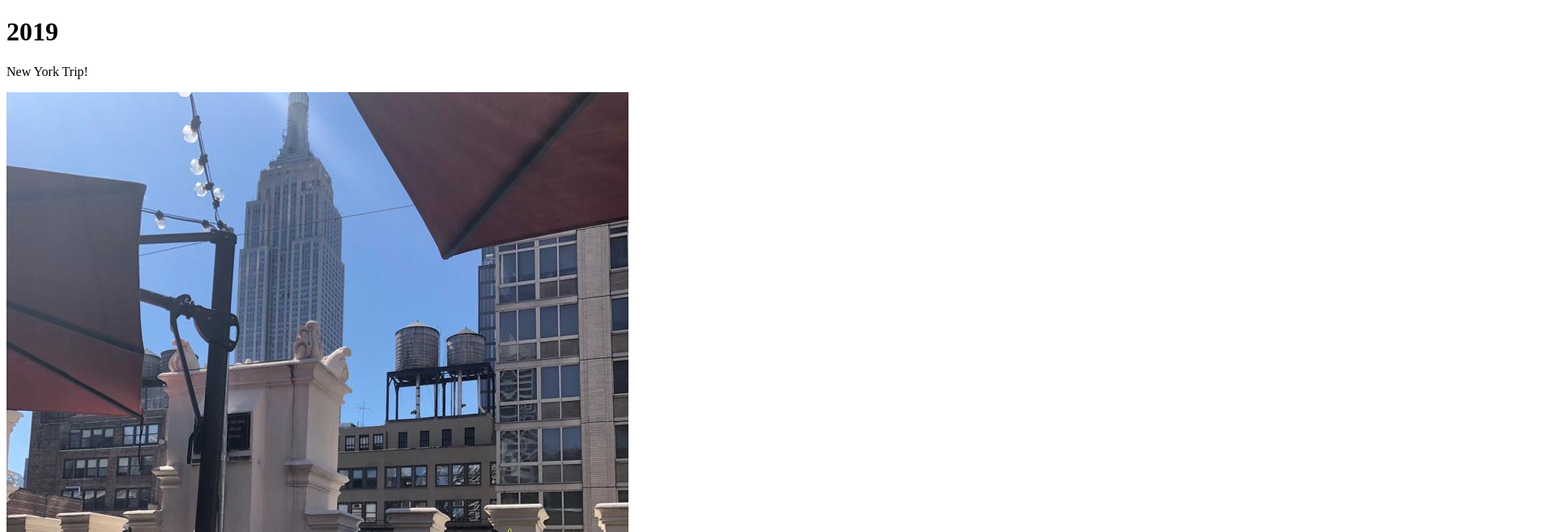
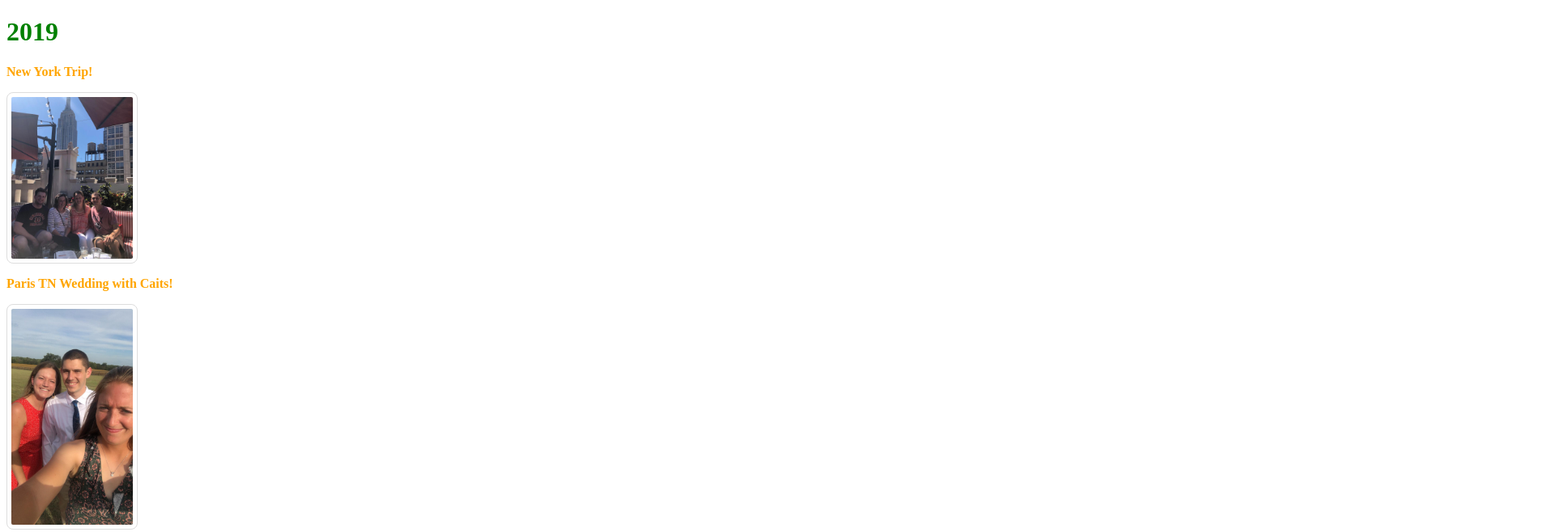
Before and after one commit to wemartin13/2022-Anniversary, a plain HTML site: page 2019/index.html in a window 1280 px wide. Shown: the top 658 px of the page at 81% size, 1920 px wide, since content can reach past the window. Drawn offline with Linux system fonts and the light colour scheme.

Commit message:
added 2019.css

```diff
--- /dev/null
+++ b/2019/2019.css
@@ -0,0 +1,18 @@
+img {
+    display: block;
+    margin-right: auto;
+    height:100%;
+    width: 100%;
+    border: 1px solid #ddd;
+    border-radius: 8px;
+    padding: 5px;
+    width: 150px;
+}
+p {
+    color: orange;
+    font-weight: bold;
+
+}
+h1{
+    color: green;
+}
--- a/2019/index.html
+++ b/2019/index.html
@@ -3,6 +3,7 @@
     <head>
         <meta charset="utf-8">
         <title>2019</title>
+        <link rel="stylesheet" href="2019.css"
     </head>
     <body>
         <h1>2019</h1>
```
